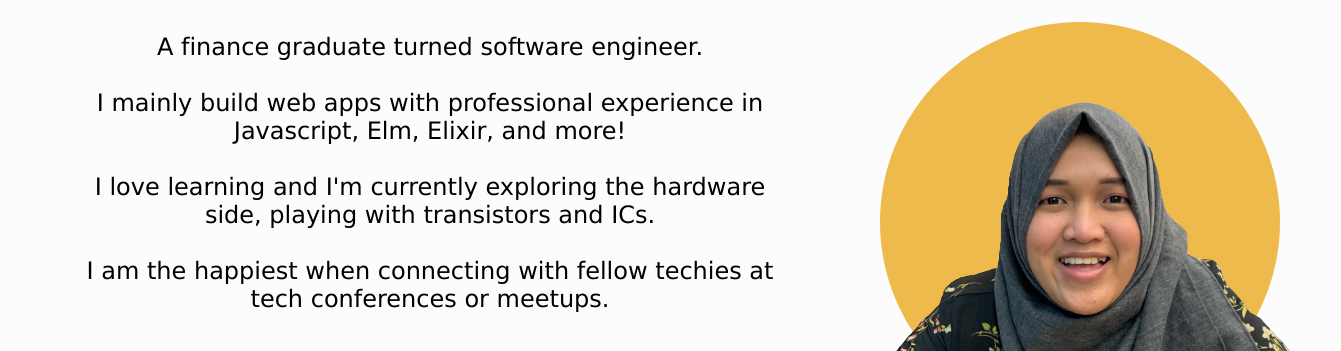
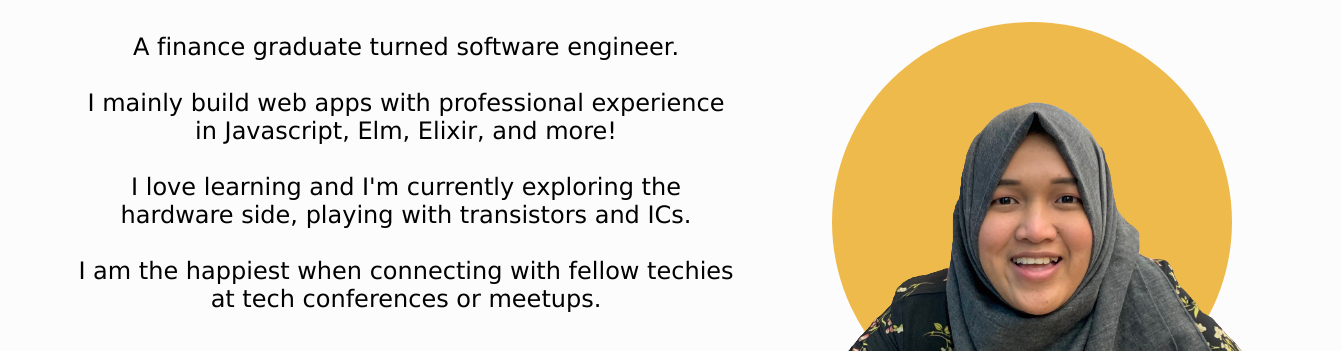
Before and after one commit to nadinda/nadinda.github.io, a plain HTML site: page index.html in a window 1280 px wide. Shown: the part 202-553 px from the top of the page, 1341 px wide, since content can reach past the window. Drawn offline with Linux system fonts and the light colour scheme.

Commit message:
Add margin to header photo and make it 100% full screen with no scroll

```diff
--- a/style.css
+++ b/style.css
@@ -5,8 +5,10 @@
 }
 
 body {
-  margin: auto;
   width: 100%;
+  height: 100%;
+  overflow: hidden;
+  margin: 0;
   position: relative;
   background-color: #fcfcfc;
   font-family: Verdana, Geneva, Tahoma, sans-serif;
@@ -91,6 +93,7 @@ body {
 
 .header-img-container {
   margin-top: 6vh;
+  margin-right: 6vh;
   display: flex;
   justify-content: center;
   align-items: center;
```
